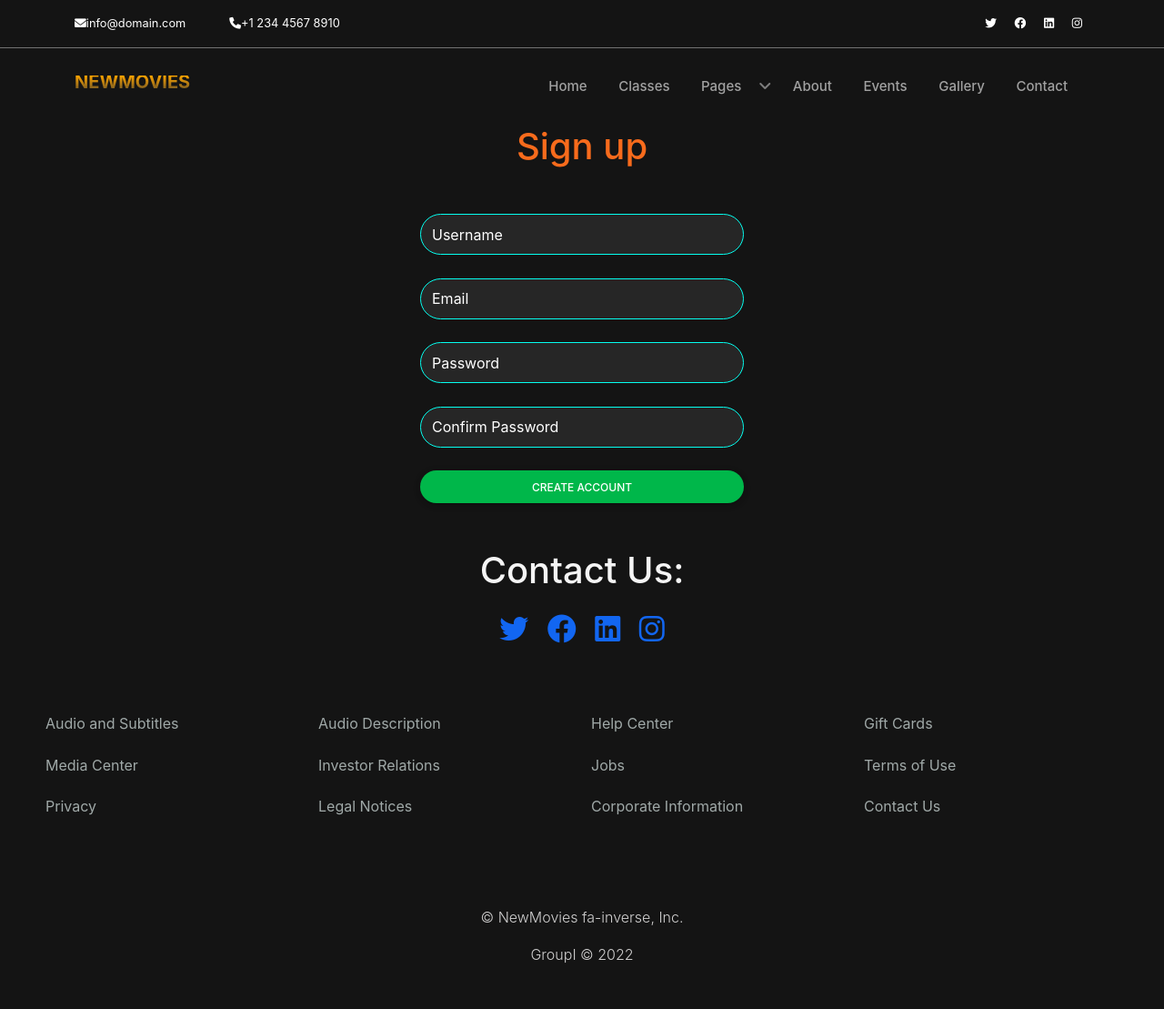
After one commit to Nhan339/NewMovies_Ver1.0, a PHP site: page /signup.php in a window 1280 px wide. The commit adds this page. Shown: the whole page at 91% size. Run offline with PHP 8.4, Linux system fonts and the light colour scheme.

Commit message:
Login Signup

```diff
--- a/NewMovies/index.php
+++ b/NewMovies/index.php
@@ -599,7 +599,7 @@ footer .dropdown-list ul.show {
             font-weight: bold;
             ">
             NEWMOVIES</h1>
-          <div class="sign-in"> <a class="btn btn-lg btn-outline-warning" href="#" role="button">Sign In</a></div>
+          <div class="sign-in"> <a class="btn btn-lg btn-outline-warning" href="signup.php" role="button">Sign In</a></div>
         </nav>
 
         <div class="inner-container">
--- /dev/null
+++ b/NewMovies/signup.php
@@ -0,0 +1,73 @@
+<?php
+  include 'includes/header.php';
+?>
+<style media="screen">
+  <?php include 'css/style.css'; ?>
+  ::placeholder {
+    color: white;
+  }
+  .site-navbar-wrap {
+    position: unset !important;
+    z-index: 1;
+    width: 100%;
+    left: 0;
+  }
+  .signup {
+  width: 100%;
+  border-radius: 3rem;
+  height: 45px;
+  background: rgba(255,255,255,0.08);
+  border: 1px solid #05feef;
+  color: white;
+  padding: 6px 12px;
+}
+
+.form-control {
+  border-radius: 2rem;
+  transition: 0.3s;
+}
+.container h1 {
+  color: #f86b1c;
+}
+</style>
+<div class="container-fluid">
+  <section>
+    <div class="container">
+        <div class="row justify-content-center">
+          <div class="col-md-6 col-lg-4">
+            <div class="login-wrap p-0">
+              <h1 class="mb-4 text-center">Sign up</h1>
+              <form class="" action="signup.php" method="post">
+                <div class="form-group">
+                  <label for="username"></label>
+                  <input class="signup signup-username" type="text" placeholder="Username" name="username" value="" >
+                </div>
+              <!-- </form> -->
+            </div>
+                <!-- Email section -->
+              <!-- <form action="signup.php" method="post"> -->
+                <div class="form-group">
+                    <label for="email"></label>
+                    <input class="signup signup-emails" type="email" placeholder="Email" name="email" value="">
+                </div>
+                <div class="form-group">
+                    <label for="password1"></label>
+                    <input class="signup signup-password1" type="password" placeholder="Password" name="password1" value="">
+                </div>
+                <div class="form-group">
+                    <label for="password2"></label>
+                    <input class="signup signup-password2" type="password" placeholder="Confirm Password" name="password2" value="">
+                </div>
+                <br>
+                <div class="form-group">
+                    <button class="form-control btn btn-success" type="submit" name="create-account">CREATE ACCOUNT</button>
+                </div>
+              </form>
+
+          </div>
+        </div>
+      </div>
+    </div>
+  </section>
+</div>
+<?php include 'includes/footer.php'; ?>
```
Also changed, not shown: NewMovies/login.php (added, +65 -0 lines).
